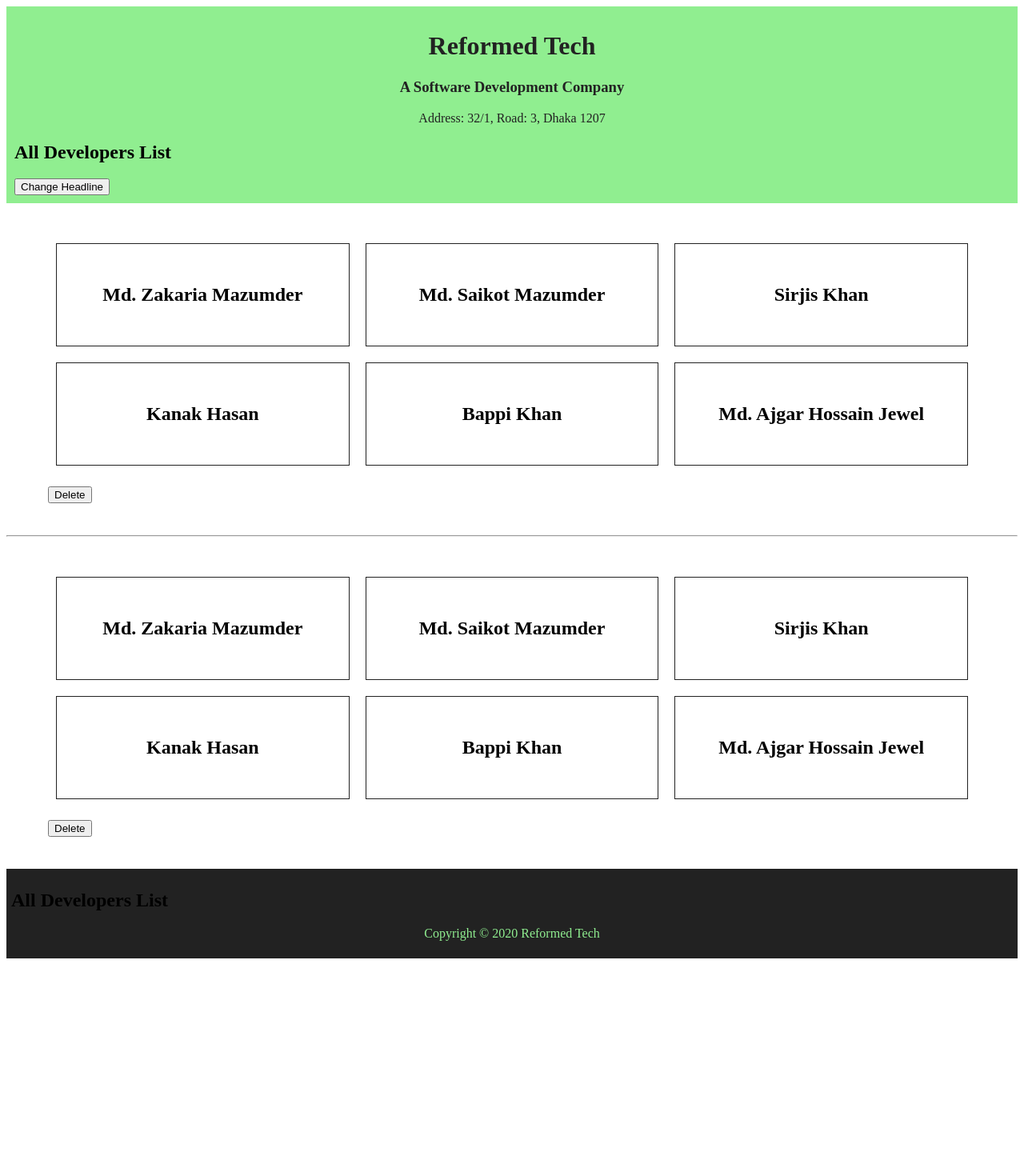
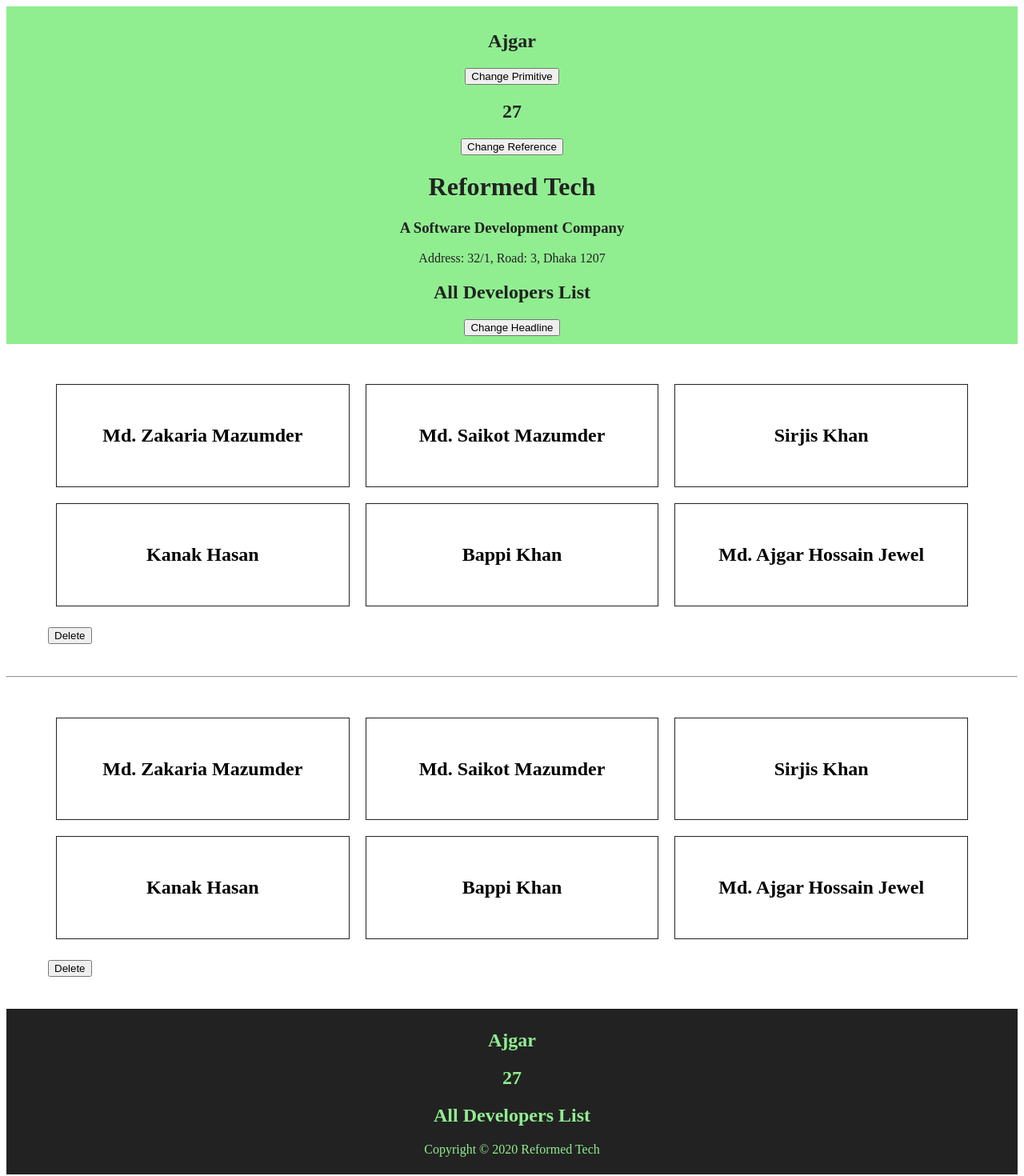
Before and after one commit to mdajgarhossain/vue-cli, a Vue app: page / in a window 1280 px wide. Shown: the top 1470 px of the page at 80% size. Before the commit the page ends 1206 px from the top, so only its background shows below. Built offline with nearby package versions, Linux system fonts and the light colour scheme.

Commit message:
Emit events from child to parent

```diff
--- a/src/App.vue
+++ b/src/App.vue
@@ -1,10 +1,16 @@
 <template>
   <div>
-    <Header :headline="headline" v-on:changeHeadline="updateHeadline($event)" />
-    <Developers :developers="developers" :title="title" />
+    <Header
+      :myName="myName"
+      :myProfile="myProfile"
+      :headline="headline"
+      v-on:changeHeadline="updateHeadline($event)"
+      @change-primitive="changePrimitive"
+    />
+    <Developers :developers="developers" />
     <hr />
-    <Developers :developers="developers" :title="title" />
-    <Footer :headline="headline" />
+    <Developers :developers="developers" />
+    <Footer :myName="myName" :myProfile="myProfile" :headline="headline" />
   </div>
 </template>
 
@@ -60,15 +66,24 @@ export default {
         },
       ],
       headline: "All Developers List",
+      //primitive type data
+      myName: "Ajgar",
+      //refernce type data
+      myProfile: {
+        name: "Ajgar Hossain Jewell",
+        age: 27,
+      },
     };
   },
   methods: {
     updateHeadline(updatedHeadline) {
       this.headline = updatedHeadline;
     },
+    changePrimitive(myNewName) {
+      this.myName = myNewName;
+    },
   },
 };
 </script>
 
-<style>
-</style>
+<style></style>
--- a/src/components/Developers.vue
+++ b/src/components/Developers.vue
@@ -31,7 +31,7 @@ export default {
   },
   methods: {
     showRecievedProps() {
-      console.log(this.developers);
+      // console.log(this.developers);
     },
     deleteItem() {
       this.developers.pop();
--- a/src/components/Footer.vue
+++ b/src/components/Footer.vue
@@ -1,5 +1,9 @@
 <template>
   <footer>
+    <!-- Show primitive type data -->
+    <h2>{{ myName }}</h2>
+    <!-- Show reference type data -->
+    <h2>{{ myProfile.age }}</h2>
     <h2>{{ headline }}</h2>
     <p>{{ copyright }}</p>
   </footer>
@@ -18,6 +22,18 @@ export default {
       type: String,
       default: "",
     },
+    //receive primitive type data
+    myName: {
+      type: String,
+      default: "",
+    },
+    //receive reference type data
+    myProfile: {
+      type: Object,
+      default() {
+        return {};
+      },
+    },
   },
 };
 </script>
@@ -26,6 +42,8 @@ export default {
 footer {
   background: #222;
   padding: 6px;
+  color: lightgreen;
+  text-align: center;
 }
 p {
   color: lightgreen;
--- a/src/components/Header.vue
+++ b/src/components/Header.vue
@@ -1,5 +1,11 @@
 <template>
   <header>
+    <!-- Show primitive type data -->
+    <h2>{{ myName }}</h2>
+    <button @click="changePrimitive">Change Primitive</button>
+    <!-- Show reference type data -->
+    <h2>{{ myProfile.age }}</h2>
+    <button @click="changeReference">Change Reference</button>
     <h1>{{ title }}</h1>
     <h3>{{ subTitle }}</h3>
     <p>Address: {{ address }}</p>
@@ -23,6 +29,18 @@ export default {
       type: String,
       default: "",
     },
+    //receive primitive type data
+    myName: {
+      type: String,
+      default: "",
+    },
+    //receive reference type data
+    myProfile: {
+      type: Object,
+      default() {
+        return {};
+      },
+    },
   },
   methods: {
     changeHeadline() {
@@ -30,6 +48,12 @@ export default {
         "changeHeadline",
         "Headline has changed by listening event from parent component"
       );
+    },
+    changePrimitive() {
+      this.$emit("change-primitive", "Jewell");
+    },
+    changeReference() {
+      this.myProfile.age = 30;
     },
   },
 };
@@ -39,6 +63,8 @@ export default {
 header {
   background: lightgreen;
   padding: 10px;
+  color: #222;
+  text-align: center;
 }
 h1,
 h3,
```
